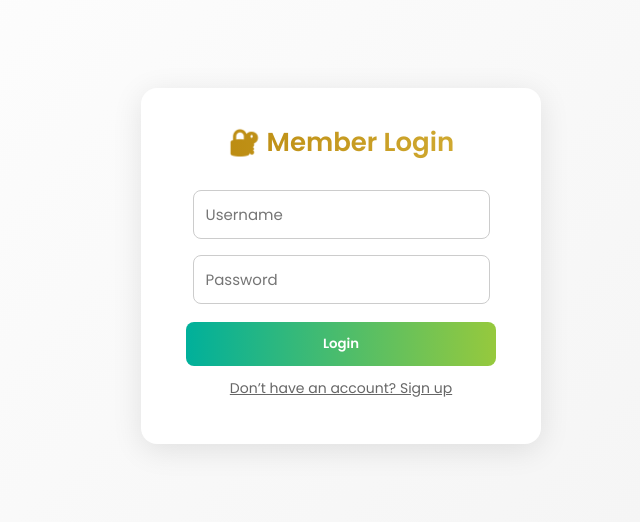
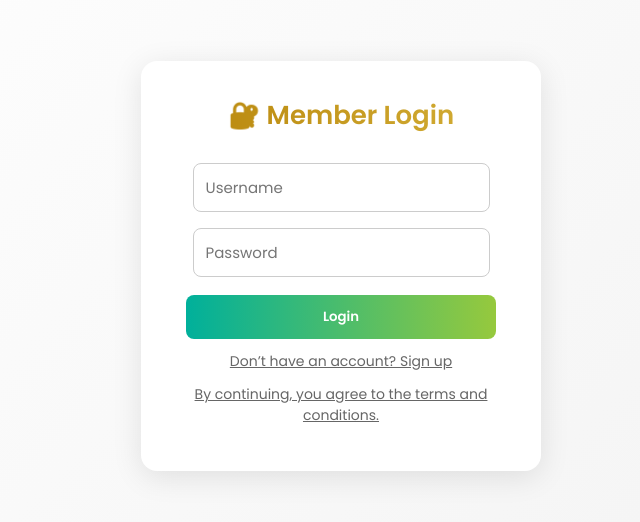
Before and after one commit to AUKAYBETA/MyfosAI, a plain HTML site: page index.html in a window 1280 px wide. Shown: the part 134-656 px from the top of the page, without its empty margins (299-939 px from the left). Drawn offline with Linux system fonts and the light colour scheme.

Commit message:
Update index.html

```diff
--- a/index.html
+++ b/index.html
@@ -109,6 +109,8 @@ small{color:#777;}
   <button id="loginBtn">Login</button>
   <button id="signupBtn" style="display:none;">Sign Up</button>
   <div class="toggle" id="toggleText">Don’t have an account? Sign up</div>
+<div class="toggle" id="togglecondition">By continuing, you agree to the terms and conditions.</div>
+
   <div id="msg"></div>
 </div>
 
```
